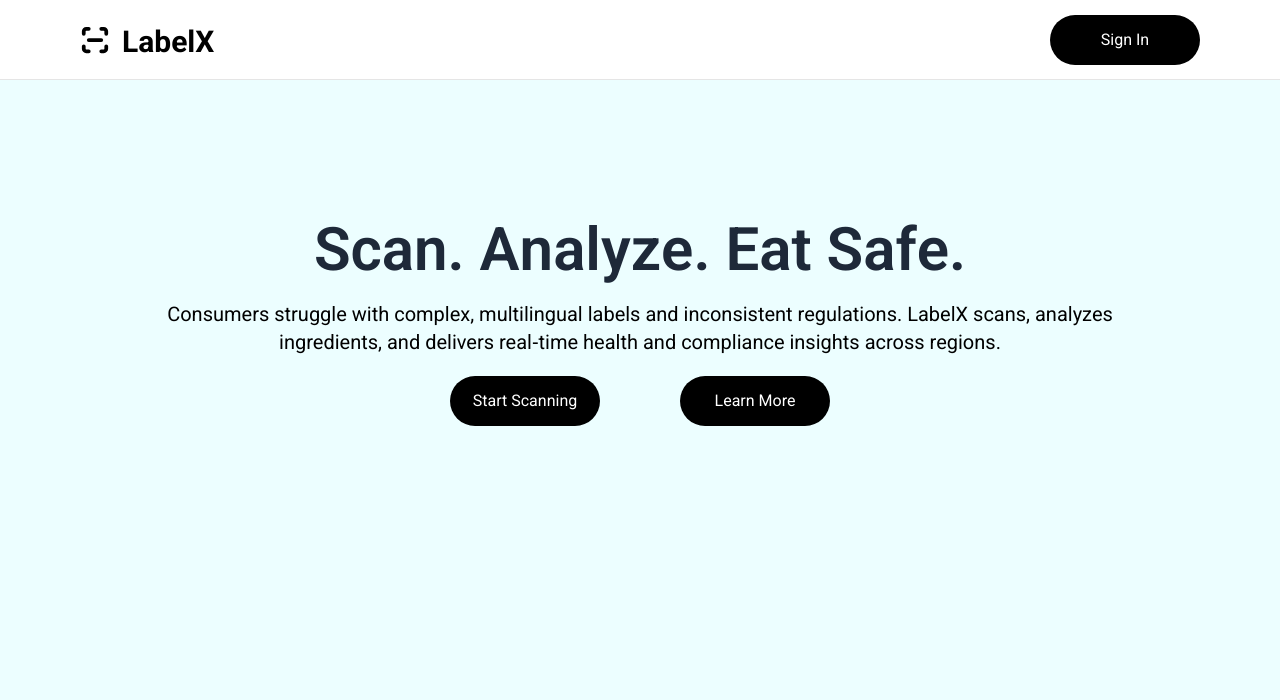
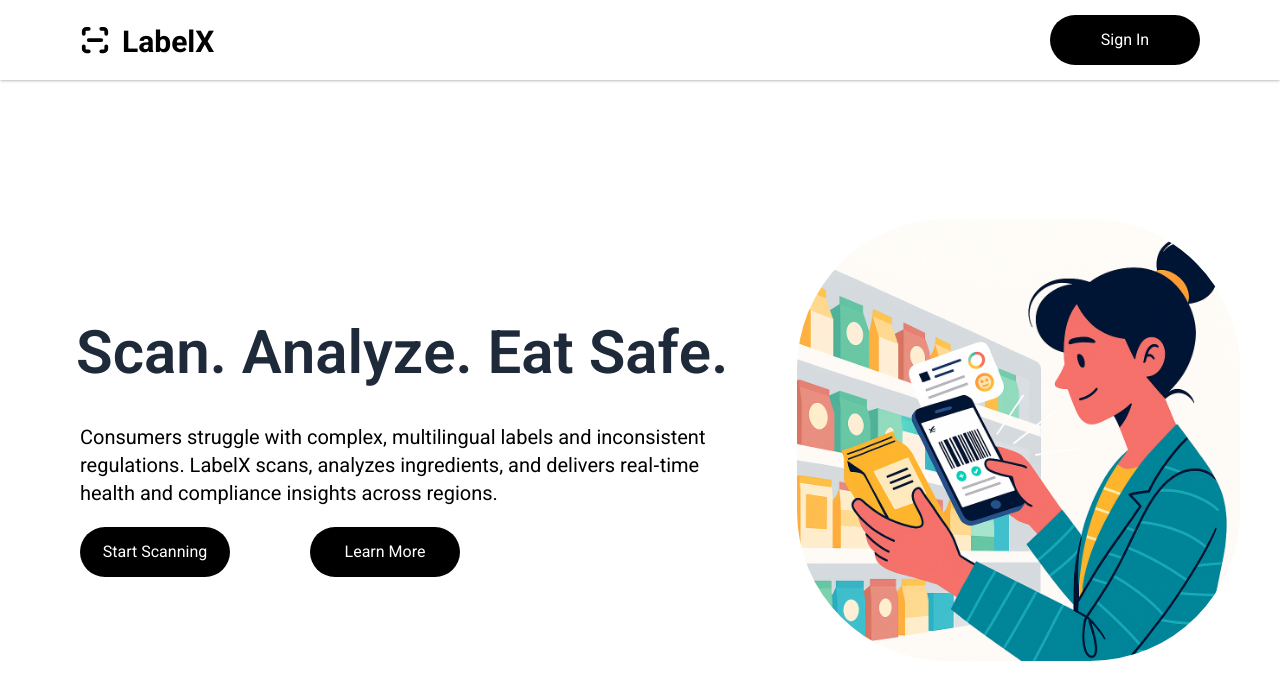
Before and after one commit to SHUBH4M13/LabelX_Frontend, a React (Vite) app: page / in a window 1280 px wide. Shown: the top 700 px of the page. Built offline with nearby package versions, Linux system fonts and the light colour scheme.

Commit message:
herosection changed

```diff
--- a/src/Components/HeroSection.jsx
+++ b/src/Components/HeroSection.jsx
@@ -1,24 +1,30 @@
 import React from 'react'
 import AnimateBlurText from "../Components/AnimateBlurText"
+import Grocery from "../assets/Grocery.png"
 
 export default function HeroSection() {
   return (
+
+    <div className='flex flex-col-reverse sm:flex-row justify-center items-center px-10'>
+
       <div className=' flex flex-col'>
 
-      <div className='w-full flex flex-col justify-center items-center '>
-        <div className='flex justify-center items-center '>
+        <div className='w-full flex flex-col justify-center items-start '>
+
+          <div className='flex py-5 px-9 justify-center items-center sm:items-start '>
             <AnimateBlurText text={"Scan. Analyze. Eat Safe."} textsize={"6xl"} />
           </div>
 
           <div
             className='py-5'>
-          <p className='text-xl text-center px-10 sm:px-40 animate-fade-in-bottom delay-1000'>
+            <p className='text-xl sm:text-left text-center px-10 animate-fade-in-bottom delay-1000'>
               Consumers struggle with complex, multilingual labels and inconsistent regulations. LabelX scans, analyzes ingredients, and delivers real‑time health and compliance insights across regions.
             </p>
           </div>
+
         </div>
 
-      <div className=' flex justify-center items-center gap-5 sm:gap-20 animate-fade-in-bottom delay-1000'>
+        <div className=' px-10 flex justify-start items-start gap-5 sm:gap-20 animate-fade-in-bottom'>
           <div>
             <button className=' bg-black w-[150px] h-[50px] text-white rounded-4xl cursor-pointer hover:bg-black/90 duration-200'>Start Scanning</button>
           </div>
@@ -28,5 +34,14 @@ export default function HeroSection() {
         </div>
 
       </div>
+
+      <div className=' flex justify-center items-center animate-fade-in-right'>
+        <img
+        className='w-[370px] sm:w-full rounded-[150px]'
+        src={Grocery}></img>
+      </div>
+
+    </div>
+
   )
 }
--- a/src/Components/Navbar.jsx
+++ b/src/Components/Navbar.jsx
@@ -4,7 +4,7 @@ import CusButton from './CusButton'
 
 export default function Navbar() {
   return (
-    <div className=' h-[10vh]  bg-white/50 sm:px-20 px-10 flex items-center justify-between border-b border-black/10 shadow-md shadow-black'>
+    <div className=' h-[10vh]  bg-white/50 sm:px-20 px-10 flex items-center justify-between border-b border-white/90 shadow shadow-black/20'>
         <div className=' flex items-center justify-center gap-2 sm:gap-3 '>
             <ScanLine
             strokeWidth = {3}
--- a/src/pages/Home.jsx
+++ b/src/pages/Home.jsx
@@ -9,7 +9,7 @@ export default function Home() {
                 <Navbar />
             </div>
 
-            <div className=' flex justify-center py-15 sm:py-35 h-[90vh] bg-[radial-gradient(circle,rgba(236,254,255,1)_50%,rgba(255,255,255,1)_0%,rgba(236,254,255,1)_50%)]'>
+            <div className=' flex justify-center py-15 h-[90vh] '>
                 <HeroSection />
             </div>
         </div>
```
Also changed, not shown: src/assets/Grocery.png (added). Lines whose indentation alone changed are shown as unchanged.
